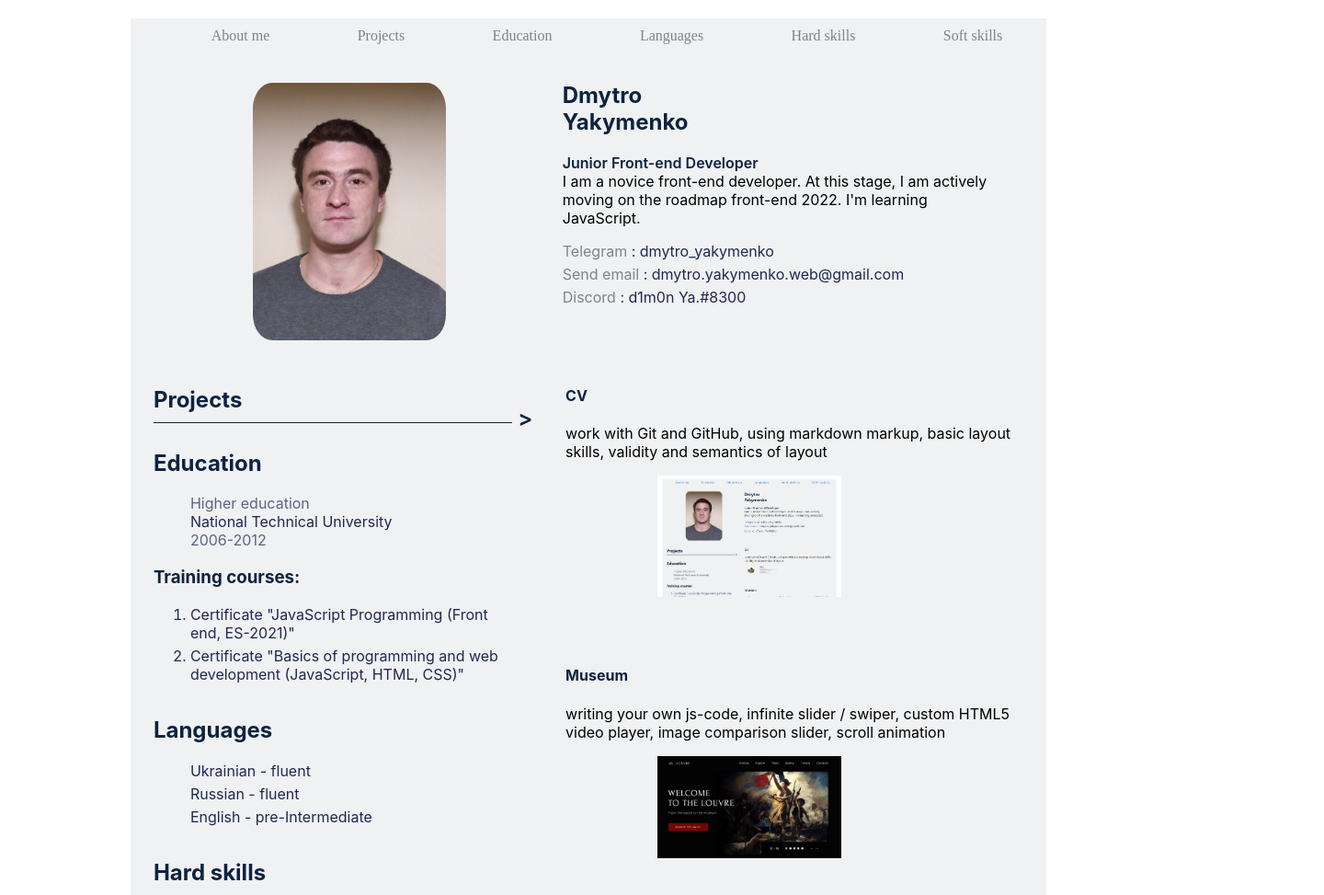
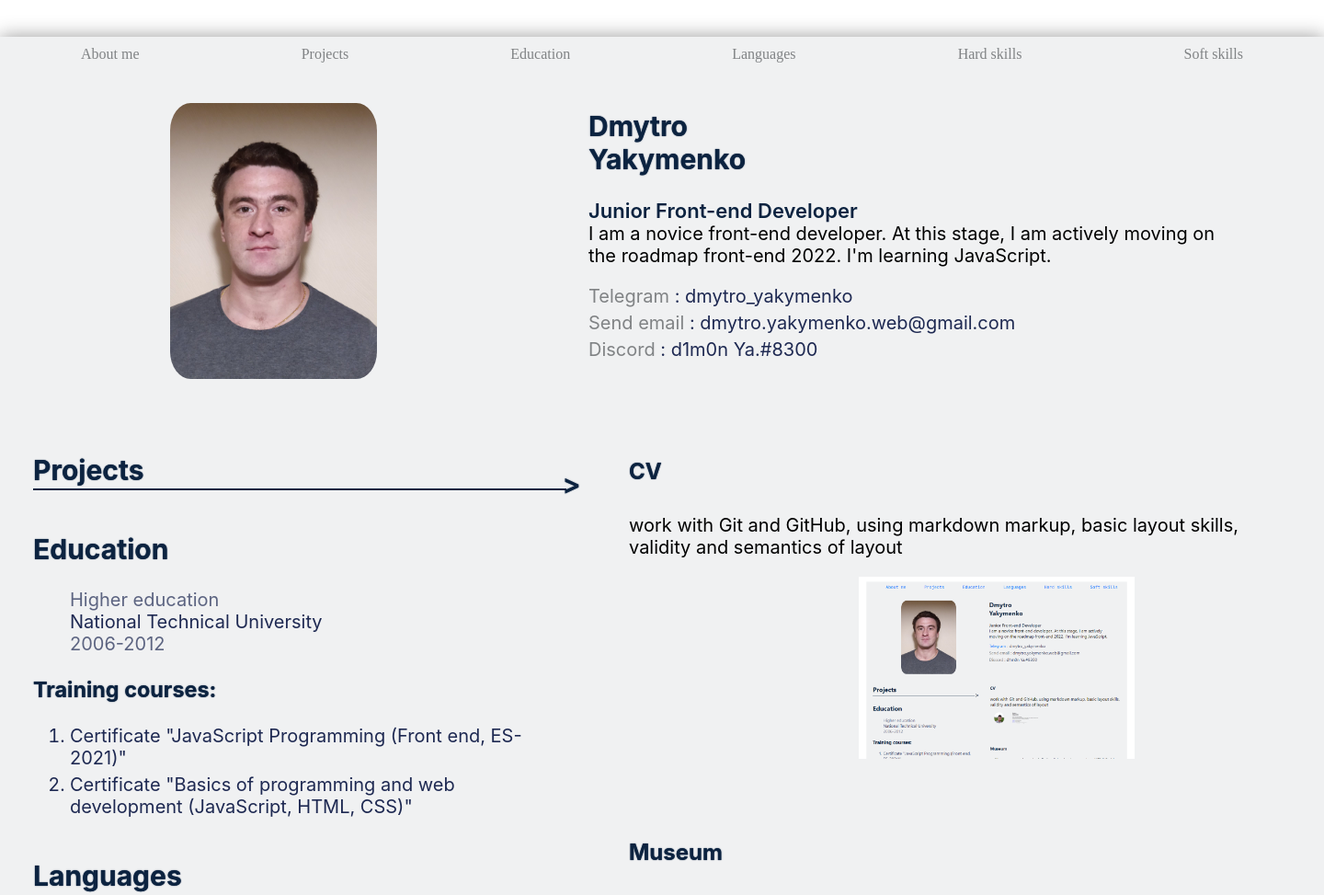
Before and after one commit to webdevDmYa/rsschool-cv, a plain HTML site: page index.html in a window 1280 px wide. Shown: the top 973 px of the page at 92% size, 1440 px wide, since content can reach past the window. Drawn offline with nearby package versions, Linux system fonts and the light colour scheme; a script that the page names is missing.

Commit message:
fix: fonts size , transition , scale

```diff
--- a/index.html
+++ b/index.html
@@ -4,6 +4,9 @@
     <meta charset="UTF-8" />
     <meta http-equiv="X-UA-Compatible" content="IE=edge" />
     <meta name="viewport" content="width=device-width, initial-scale=1.0" />
+    <meta name="author" content="Dmytro Yakymenko" />
+    <meta name="description" content="CV" />
+    <link rel="shortcut icon" href="./favicon.ico" />
     <link rel="stylesheet" href="./style.css" />
     <link
       rel="stylesheet"
@@ -171,8 +174,8 @@
               ><img
                 class="project-image"
                 src="./assets/img/Screenshot_1.png"
-                width="200"
-                height="100"
+                width="300"
+                height="200"
                 alt="CV"
             /></a>
           </article>
@@ -187,8 +190,8 @@
               ><img
                 class="project-image"
                 src="./assets/img/Screenshot_2.png"
-                width="200"
-                height="100"
+                width="300"
+                height="200"
                 alt="Museum"
             /></a>
           </article>
--- a/style.css
+++ b/style.css
@@ -1,11 +1,15 @@
+html {
+  scroll-behavior: smooth;
+}
 body {
   margin: 0;
 }
 
 .container {
-  width: 996px;
+  width: 1440px;
   margin: 0 auto;
   background-color: #e9ebecab;
+  box-shadow: 0px 0px 20px rgba(0, 0, 0, 0.4);
 }
 .header {
   margin-left: 70px;
@@ -15,13 +19,14 @@ body {
   display: flex;
   justify-content: space-around;
   align-items: flex-start;
+  font-size: 20px;
   font-family: -apple-system, BlinkMacSystemFont, "Segoe UI", Roboto, Oxygen,
     Ubuntu, Cantarell, "Open Sans", "Helvetica Neue", sans-serif;
 }
 
 .container-image {
-  width: 210px;
-  height: 210px;
+  width: 225px;
+  height: auto;
 }
 
 .about {
@@ -31,6 +36,7 @@ body {
 
 .about > span {
   font-weight: 600;
+  font-size: 22px;
 }
 
 .container-image > img {
@@ -39,6 +45,7 @@ body {
   height: auto;
   border-radius: 10%;
   margin-top: 10%;
+  transition: 0.3s;
 }
 
 a {
@@ -61,13 +68,10 @@ a:visited {
 a.color-link-nav,
 a.color-link {
   color: hsl(204, 2%, 51%);
+  transition: 0.3s;
 }
 a.color-link-nav:hover,
 a.color-link:hover {
-  color: #007fff;
-}
-a.color-link-nav:visited,
-a.color-link:visited {
   color: #007fff;
 }
 
@@ -86,30 +90,32 @@ a.color-link:visited {
   flex-direction: column;
   align-items: flex-start;
   width: 40%;
+  font-size: 20px;
   font-family: -apple-system, BlinkMacSystemFont, "Segoe UI", Roboto, Oxygen,
     Ubuntu, Cantarell, "Open Sans", "Helvetica Neue", sans-serif;
 }
 .heading:after {
   content: ">";
   position: relative;
-  left: 300px;
-  top: 20.3px;
+  left: 455px;
+  top: 15px;
   font-weight: 600;
 }
 .heading::before {
   content: "";
   position: relative;
   display: block;
-  width: 390px;
-  height: 1px;
+  width: 580px;
+  height: 2px;
   background-color: #0c2340;
   top: 40px;
 }
 nav > ul {
   display: flex;
   justify-content: space-around;
-  margin-top: 20px;
+  margin-top: 40px;
   padding-top: 10px;
+  padding-left: 0px;
 }
 h1,
 h2,
@@ -118,6 +124,10 @@ h4,
 h5,
 h6 {
   color: #0c2340;
+  text-shadow: 0px 0px 1.2px #0c2340;
+}
+h4 {
+  font-size: 24px;
 }
 li {
   color: #1e2952;
@@ -130,7 +140,7 @@ li {
   align-content: center;
   align-items: center;
   font-weight: 400;
-  margin-bottom: 20px;
+  margin-bottom: 40px;
   padding-bottom: 10px;
 }
 .wrapper-img-rs {
@@ -142,7 +152,9 @@ img.footer-img {
   max-width: 100%;
   height: auto;
   border-radius: 0;
+  transition: 0.3s;
 }
+
 .wrapper-time {
   align-self: center;
   font-size: 16px;
@@ -154,5 +166,14 @@ code.javascript.hljs.language-javascript {
 .project-image {
   max-width: 100%;
   height: auto;
-  margin-left: 100px;
+  margin-left: 250px;
+  transition: 0.3s;
 }
+.project-image:hover,
+img.footer-img:hover {
+  transform: scale(1.5);
+  box-shadow: 0px 5px 5px rgba(0, 0, 0, 0.4);
+}
+img.footer-img:hover {
+  box-shadow: none;
+}
```
Also changed, not shown: favicon.ico (added).
